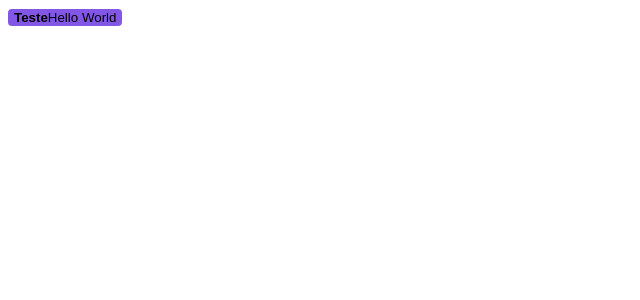
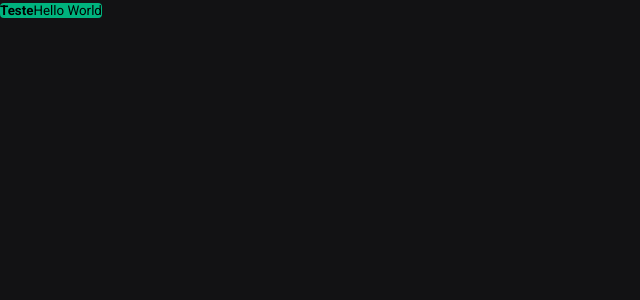
Before and after one commit to ThiLourenco/ignite-shop, a Next.js app: page / in a window 1280 px wide. Shown: the top 300 px of the page, without its empty margins (0-640 px from the left). Built offline with nearby package versions, Linux system fonts and the light colour scheme.

Commit message:
feat(): Adding global styles

```diff
--- a/src/pages/_app.tsx
+++ b/src/pages/_app.tsx
@@ -1,4 +1,7 @@
+import { globalStyles } from '../styles/global'
 import type { AppProps } from 'next/app'
+
+globalStyles()
 
 export default function App({ Component, pageProps }: AppProps) {
   return <Component {...pageProps} />
--- a/src/pages/index.tsx
+++ b/src/pages/index.tsx
@@ -1,7 +1,7 @@
 import { styled } from '../styles'
 
 const Button = styled('button', {
-  backgroundColor: '$rocketseat',
+  backgroundColor: '$green300',
   borderRadius: 4,
   border: 0,
   padding: '4px, 8px',
--- /dev/null
+++ b/src/styles/global.ts
@@ -0,0 +1,19 @@
+import { globalCss } from ".";
+
+export const globalStyles = globalCss({
+  '*': {
+    margin: 0,
+    padding: 0,
+  },
+
+  body: {
+    backgroundColor: '$gray900',
+    color: '$gray100',
+    '-webkit-font-smoothing': 'antialiased',
+  },
+
+  'body, input, textarea, button': {
+    fontFamily: 'Roboto',
+    fontWeight: 400,
+  }
+})
--- a/src/styles/index.ts
+++ b/src/styles/index.ts
@@ -12,7 +12,15 @@
 } = createStitches({
   theme: {
     colors: {
-      rocketseat: '#8257e6',
+      white: '#FFF',
+
+      gray900: '#121214',
+      gray800: '#202024',
+      gray300: '#c4c4cc',
+      gray100: '#e1e1e6',
+
+      green500: '#00875f',
+      green300: '#00b37e',
     }
   }
 })
```
